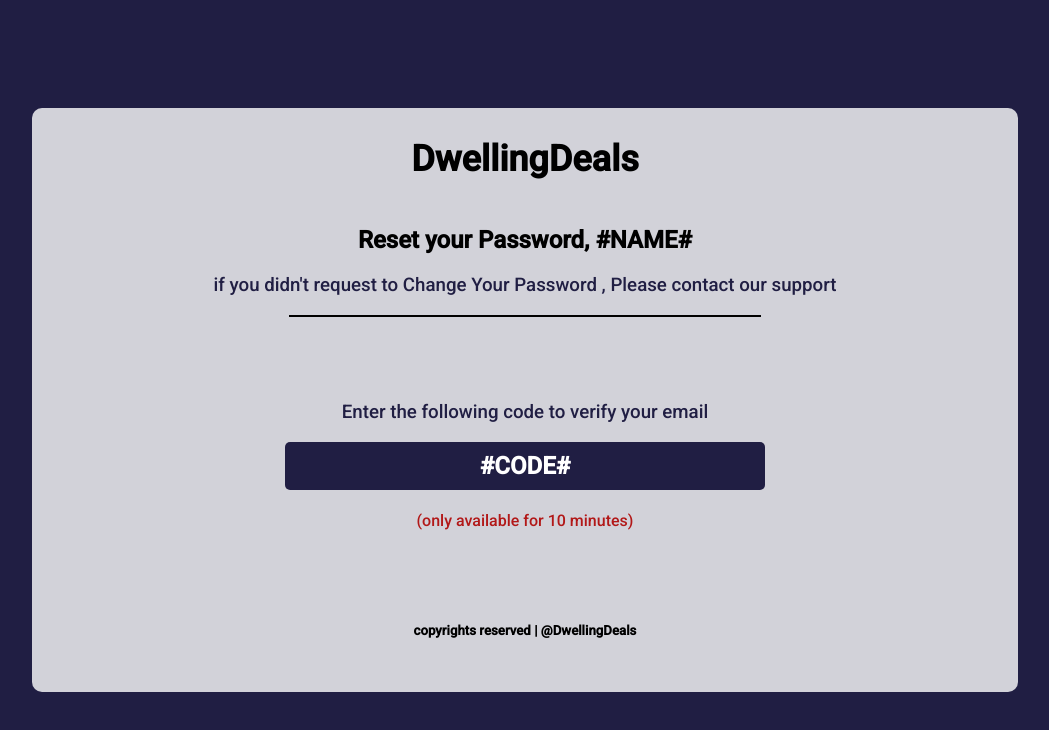
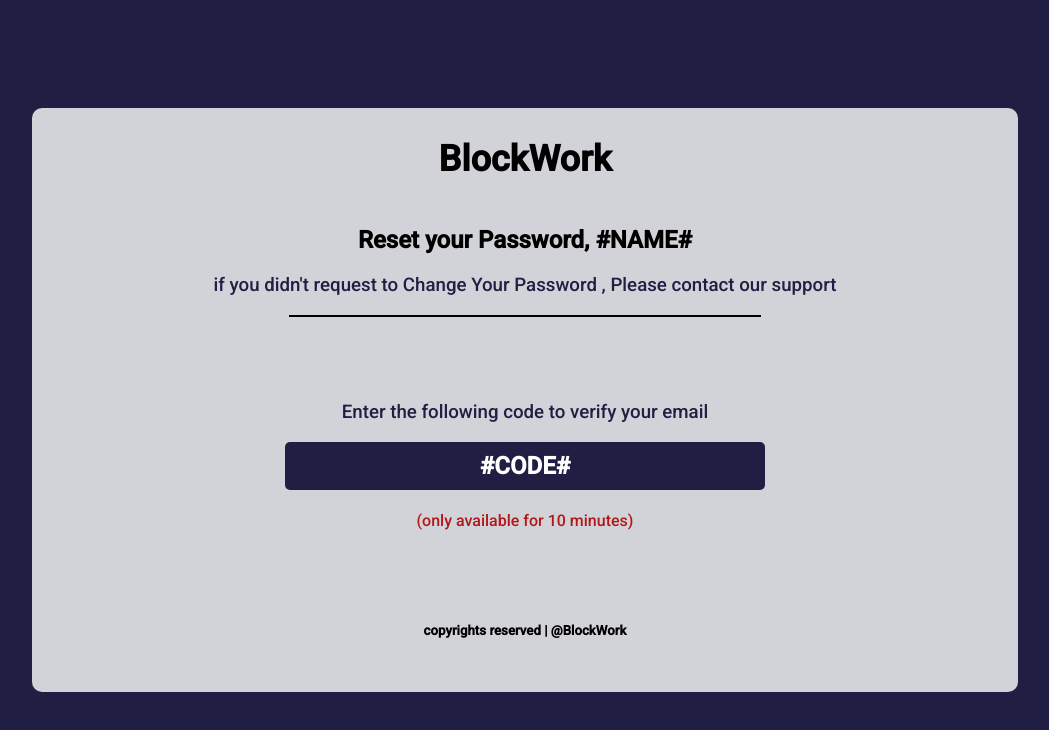
Before and after one commit to ahmedoothman/block-work-server, a website: page emails/resetPassword.html in a window 1280 px wide. Shown: the whole page, without its empty margins (115-1164 px from the left). Drawn offline with Linux system fonts and the light colour scheme.

Commit message:
edited email

```diff
--- a/emails/resetPassword.html
+++ b/emails/resetPassword.html
@@ -100,7 +100,7 @@
                 <tr>
                     <td>
                         <div class="logo-container">
-                            DwellingDeals
+                            BlockWork
                         </div>
                     </td>
                </tr>
@@ -129,7 +129,7 @@
                 <tr>
                     <td>
                         <div class="copy-rights">
-                            <h5>copyrights reserved | @DwellingDeals</h5>
+                            <h5>copyrights reserved | @BlockWork</h5>
                         </div>
                     </td>
                 </tr>
```
Also changed, not shown: emails/verifyEmail.html (+2 -2 lines).
